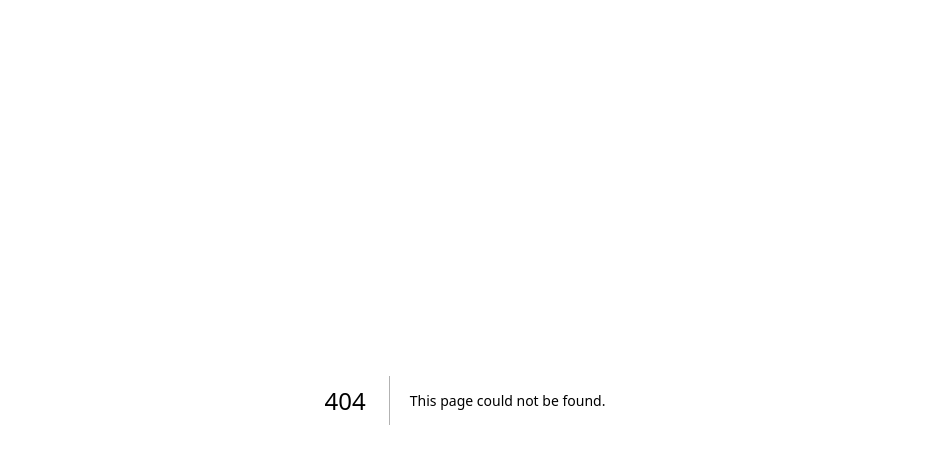
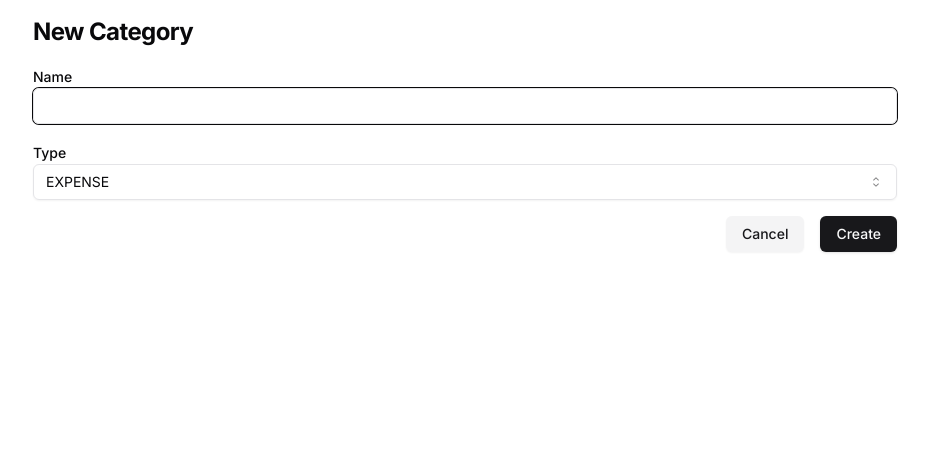
Before and after one commit to jvalverdepa/my-finances, a Next.js app: page /categories/new in a window 1280 px wide. Before the commit this address had no page. Shown: the top 464 px of the page, without its empty margins (175-1104 px from the left). Built offline with nearby package versions, Linux system fonts and the light colour scheme.

Commit message:
added new category page and categories table component

```diff
--- /dev/null
+++ b/app/categories/new/page.tsx
@@ -0,0 +1,10 @@
+import { NewCategoryForm } from "@/components/categories/new/form";
+
+export default function Page() {
+  return (
+    <div className="mx-auto max-w-4xl p-4">
+      <h1 className="text-2xl font-bold tracking-tight">New Category</h1>
+      <NewCategoryForm />
+    </div>
+  );
+}
--- /dev/null
+++ b/app/categories/page.tsx
@@ -0,0 +1,22 @@
+import { Suspense } from "react";
+import Link from "next/link";
+
+import { Button } from "@/components/ui/button";
+import TablePlaceholder from "@/components/ui/table-placeholder";
+import CategoriesTable from "@/components/categories/table";
+
+export default function Page() {
+  return (
+    <div className="mx-auto max-w-4xl p-4">
+      <div className="flex items-center justify-between">
+        <h1 className="text-2xl font-bold tracking-tight">Categories</h1>
+        <Button asChild>
+          <Link href="/categories/new">New Category</Link>
+        </Button>
+      </div>
+      <Suspense fallback={<TablePlaceholder headers={["Name"]} rows={5} />}>
+        <CategoriesTable />
+      </Suspense>
+    </div>
+  );
+}
--- /dev/null
+++ b/components/categories/new/form.tsx
@@ -0,0 +1,66 @@
+"use client";
+
+import Link from "next/link";
+import { CategoryType } from "@prisma/client";
+import { useFormState } from "react-dom";
+
+import { createCategory } from "@/lib/categories/action";
+import { Button } from "@/components/ui/button";
+import { Input } from "@/components/ui/input";
+import { Label } from "@/components/ui/label";
+import {
+  Select,
+  SelectContent,
+  SelectItem,
+  SelectTrigger,
+  SelectValue,
+} from "@/components/ui/select";
+import { SubmitButton } from "@/components/ui/submit-button";
+
+const categoryTypes = [CategoryType.EXPENSE, CategoryType.INCOME];
+const initialState = {
+  message: "",
+  errors: {},
+};
+
+export const NewCategoryForm = () => {
+  const [state, formAction] = useFormState(createCategory, initialState);
+
+  return (
+    <form action={formAction} autoComplete="off">
+      <div className="mt-4">
+        <Label htmlFor="name">Name</Label>
+        <Input autoFocus type="text" name="name" id="name" />
+        <div id="amount-error" aria-live="polite" aria-atomic="true">
+          {state.errors?.name &&
+            state.errors.name.map((error: string) => (
+              <p className="mt-2 text-sm text-red-500" key={error}>
+                {error}
+              </p>
+            ))}
+        </div>
+      </div>
+      <div className="mt-4">
+        <Label htmlFor="type">Type</Label>
+        <Select name="type" defaultValue={CategoryType.EXPENSE}>
+          <SelectTrigger id="type">
+            <SelectValue placeholder="Select" />
+          </SelectTrigger>
+          <SelectContent position="popper">
+            {categoryTypes.map((type) => (
+              <SelectItem key={type} value={type}>
+                {type}
+              </SelectItem>
+            ))}
+          </SelectContent>
+        </Select>
+      </div>
+      <div className="mt-4 flex justify-end gap-4">
+        <Button asChild variant="secondary">
+          <Link href="/categories">Cancel</Link>
+        </Button>
+        <SubmitButton>Create</SubmitButton>
+      </div>
+    </form>
+  );
+};
--- /dev/null
+++ b/components/categories/table.tsx
@@ -0,0 +1,34 @@
+import { fetchCategories } from "@/lib/categories/data";
+import {
+  Table,
+  TableBody,
+  TableCell,
+  TableHead,
+  TableHeader,
+  TableRow,
+} from "@/components/ui/table";
+
+export default async function CategoriesTable() {
+  const categories = await fetchCategories();
+
+  return (
+    <div className="mt-8 rounded-md border">
+      <Table>
+        <TableHeader className="whitespace-nowrap">
+          <TableRow>
+            <TableHead>Name</TableHead>
+            <TableHead>Type</TableHead>
+          </TableRow>
+        </TableHeader>
+        <TableBody>
+          {categories.map((child) => (
+            <TableRow key={child.id}>
+              <TableCell>{child.name}</TableCell>
+              <TableCell>{child.type}</TableCell>
+            </TableRow>
+          ))}
+        </TableBody>
+      </Table>
+    </div>
+  );
+}
--- /dev/null
+++ b/lib/categories/action.ts
@@ -0,0 +1,54 @@
+"use server";
+
+import { revalidatePath } from "next/cache";
+import { redirect } from "next/navigation";
+import { CategoryType } from "@prisma/client";
+import { z } from "zod";
+
+import prisma from "../prisma";
+
+const CreateCategory = z.object({
+  name: z.string().min(1, "Name is required."),
+  type: z.enum([CategoryType.EXPENSE, CategoryType.INCOME]),
+});
+
+type State = {
+  errors?: {
+    name?: string[];
+  };
+  message?: string | null;
+};
+
+export async function createCategory(prevState: State, formData: FormData) {
+  const validatedFields = CreateCategory.safeParse({
+    name: formData.get("name"),
+    type: formData.get("type"),
+  });
+
+  // If form validation fails, return errors early. Otherwise, continue.
+  if (!validatedFields.success) {
+    return {
+      errors: validatedFields.error.flatten().fieldErrors,
+      message: "Missing Fields. Failed to create category.",
+    };
+  }
+
+  // Prepare data for insertion into the database
+  const { name, type } = validatedFields.data;
+
+  try {
+    await prisma.category.create({
+      data: {
+        name,
+        type,
+      },
+    });
+  } catch (error) {
+    return {
+      message: "Failed to create category. Please try again.",
+    };
+  }
+
+  revalidatePath("/categories");
+  redirect("/categories");
+}
--- /dev/null
+++ b/lib/categories/data.ts
@@ -0,0 +1,11 @@
+import prisma from "../prisma";
+
+export async function fetchCategories() {
+  try {
+    const categories = await prisma.category.findMany();
+
+    return categories;
+  } catch (error) {
+    throw error;
+  }
+}
```
